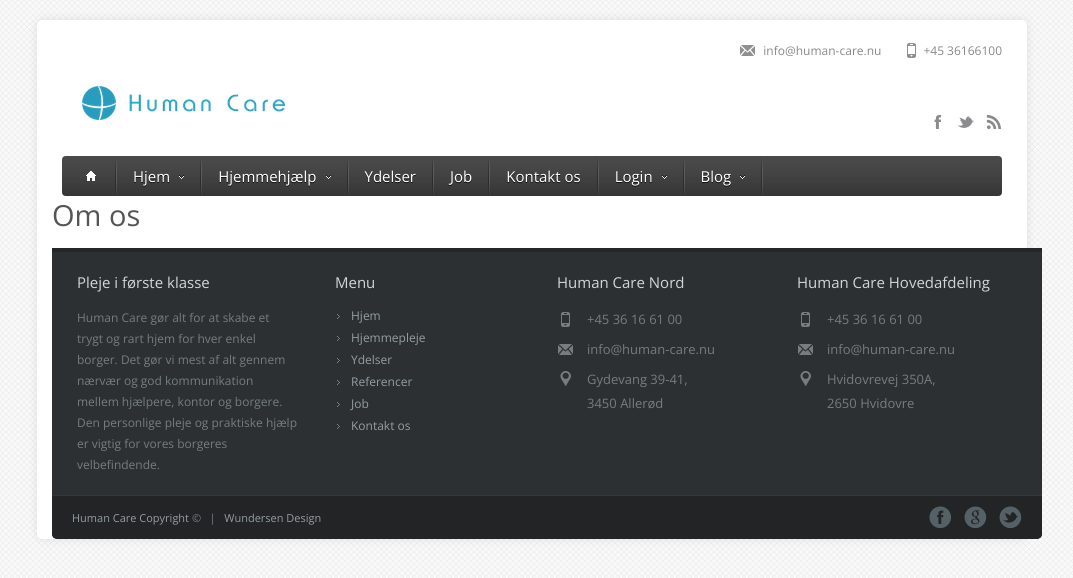
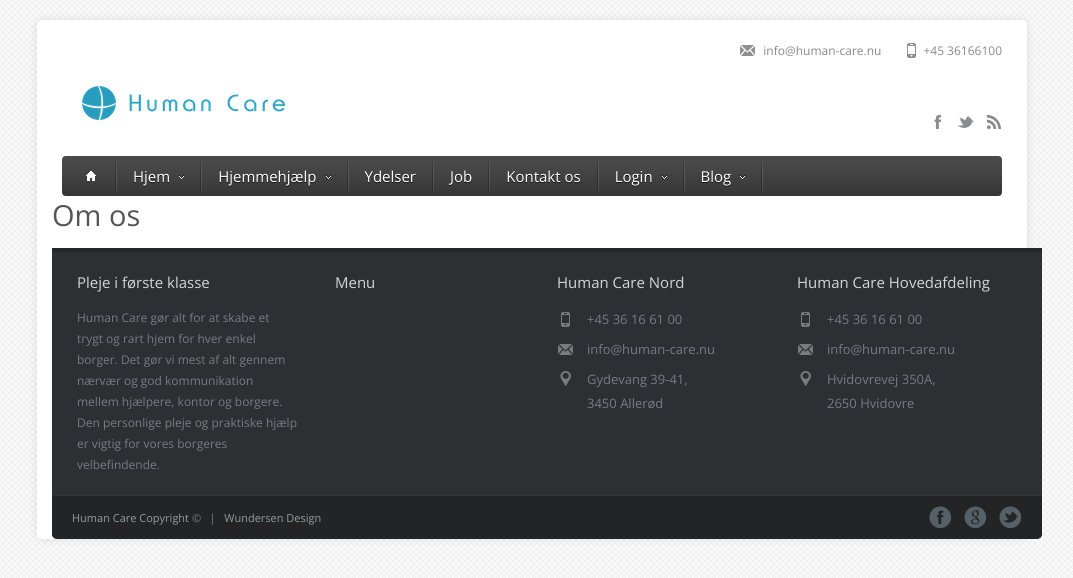
Before and after one commit to yuraji/min-side, a Jekyll site: the page built from om-os.html, in a window 1280 px wide. Shown: the top 578 px of the page, without its empty margins (108-1181 px from the left). Built offline with Jekyll 4.4.1, drawn with Linux system fonts in a browser that asks for light colours; nearby versions of some CDN libraries; library files that are not in the unit come from our copies; Markdown is read by kramdown in place of the engine named in the settings.

Commit message:
Fjernet links

```diff
--- a/_includes/nav-footer.html
+++ b/_includes/nav-footer.html
@@ -10,12 +10,12 @@
 		  <div class="four columns">
 		    <h3 class="margined_left">Menu</h3>
 		    <ul class="margined_left">
-		    	<li><a href="{{site.baseurl}}/index.php">Hjem</a></li>
+<!-- 		    	<li><a href="{{site.baseurl}}/index.php">Hjem</a></li>
 		    	<li><a href="{{site.baseurl}}/hjemmepleje.php">Hjemmepleje</a></li>
 		    	<li><a href="{{site.baseurl}}/ydelser.php">Ydelser</a></li>
 		    	<li><a href="{{site.baseurl}}/referencer.php">Referencer</a></li>
 		    	<li><a href="{{site.baseurl}}/job.php">Job</a></li>
-		    	<li><a href="{{site.baseurl}}/kontakt.php">Kontakt os</a></li>
+		    	<li><a href="{{site.baseurl}}/kontakt.php">Kontakt os</a></li> -->
 		    </ul>
 		  </div>
 
```
